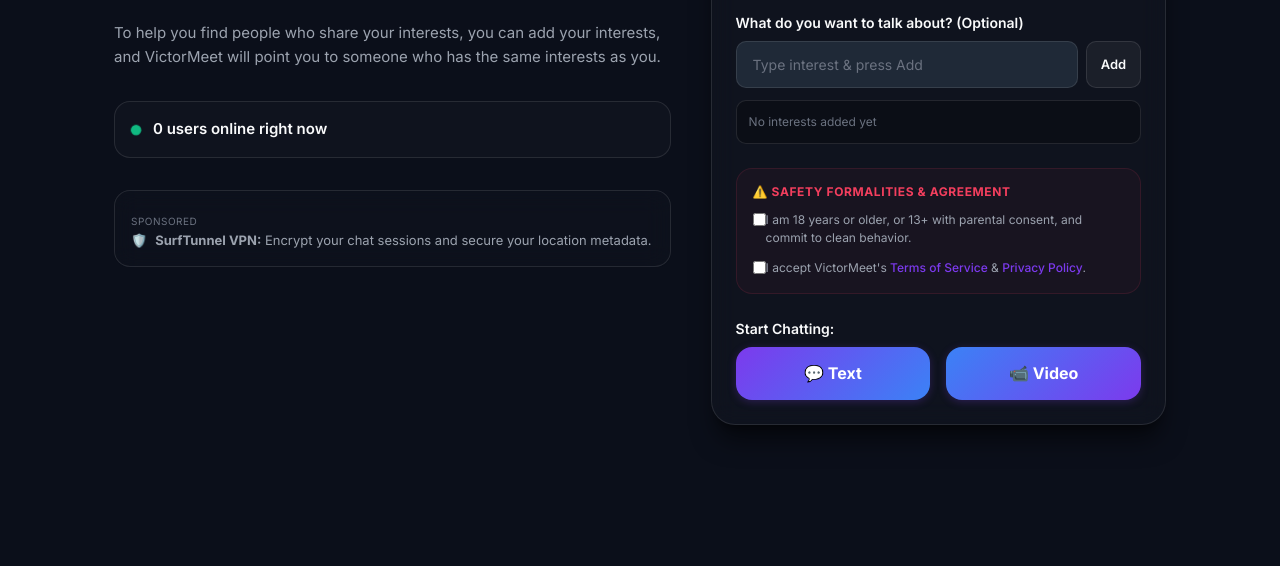
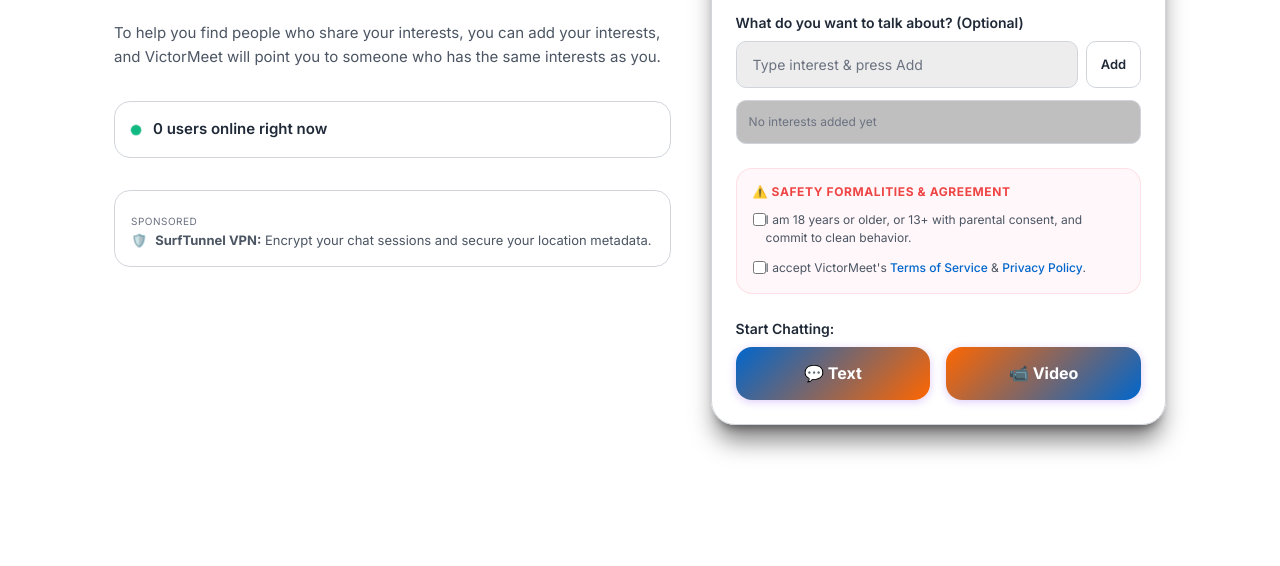
Before and after one commit to Victorezhil/VictorMeet, a website built with Vite: page index.html in a window 1280 px wide. Shown: the part 234-800 px from the top of the page. Built offline with nearby package versions, Linux system fonts and the light colour scheme.

Commit message:
style: changed color variables to light theme to copy Omegle classic branding

```diff
--- a/src/styles/variables.css
+++ b/src/styles/variables.css
@@ -7,58 +7,58 @@
   /* ── Color Palette ─────────────────────────────────────────── */
 
   /* Backgrounds */
-  --bg-primary: #0B0F1A;
-  --bg-secondary: #111827;
-  --bg-tertiary: #1F2937;
+  --bg-primary: #FFFFFF;
+  --bg-secondary: #F7F7F7;
+  --bg-tertiary: #EDEDED;
 
-  /* Surfaces (glassmorphism layers) */
-  --surface: rgba(255, 255, 255, 0.05);
-  --surface-hover: rgba(255, 255, 255, 0.08);
-  --surface-active: rgba(255, 255, 255, 0.12);
+  /* Surfaces (Omegle layout panels) */
+  --surface: #FFFFFF;
+  --surface-hover: #F0F4F8;
+  --surface-active: #E1E9F0;
 
   /* Borders */
-  --border: rgba(255, 255, 255, 0.1);
-  --border-hover: rgba(255, 255, 255, 0.2);
-  --border-focus: rgba(124, 58, 237, 0.5);
+  --border: #D1D5DB;
+  --border-hover: #9CA3AF;
+  --border-focus: #3B82F6;
 
   /* Text */
-  --text-primary: #F9FAFB;
-  --text-secondary: #9CA3AF;
+  --text-primary: #1F2937;
+  --text-secondary: #4B5563;
   --text-tertiary: #6B7280;
-  --text-inverse: #0B0F1A;
+  --text-inverse: #FFFFFF;
 
-  /* Brand – Primary (Deep Violet) */
-  --primary: #7C3AED;
-  --primary-hover: #6D28D9;
-  --primary-active: #5B21B6;
-  --primary-glow: rgba(124, 58, 237, 0.4);
-  --primary-subtle: rgba(124, 58, 237, 0.15);
+  /* Brand – Primary (Omegle Classic Blue) */
+  --primary: #0066CC;
+  --primary-hover: #0052A3;
+  --primary-active: #003D7A;
+  --primary-glow: rgba(0, 102, 204, 0.25);
+  --primary-subtle: rgba(0, 102, 204, 0.1);
 
-  /* Brand – Secondary (Electric Blue) */
-  --secondary: #3B82F6;
-  --secondary-hover: #2563EB;
-  --secondary-glow: rgba(59, 130, 246, 0.4);
-  --secondary-subtle: rgba(59, 130, 246, 0.15);
+  /* Brand – Secondary (Omegle Classic Orange) */
+  --secondary: #FF6600;
+  --secondary-hover: #E65C00;
+  --secondary-glow: rgba(255, 102, 0, 0.25);
+  --secondary-subtle: rgba(255, 102, 0, 0.1);
 
   /* Accents */
   --accent-cyan: #06B6D4;
-  --accent-cyan-glow: rgba(6, 182, 212, 0.4);
-  --accent-rose: #F43F5E;
-  --accent-rose-glow: rgba(244, 63, 94, 0.4);
+  --accent-cyan-glow: rgba(6, 182, 212, 0.25);
+  --accent-rose: #EF4444;
+  --accent-rose-glow: rgba(239, 68, 68, 0.25);
   --accent-green: #10B981;
-  --accent-green-glow: rgba(16, 185, 129, 0.4);
+  --accent-green-glow: rgba(16, 185, 129, 0.25);
   --accent-amber: #F59E0B;
-  --accent-amber-glow: rgba(245, 158, 11, 0.4);
+  --accent-amber-glow: rgba(245, 158, 11, 0.25);
 
   /* Gradients */
-  --gradient-primary: linear-gradient(135deg, #7C3AED, #3B82F6);
-  --gradient-primary-reverse: linear-gradient(135deg, #3B82F6, #7C3AED);
-  --gradient-hero: linear-gradient(135deg, #0B0F1A 0%, #1a1145 50%, #0B0F1A 100%);
-  --gradient-card: linear-gradient(135deg, rgba(124, 58, 237, 0.1), rgba(59, 130, 246, 0.1));
-  --gradient-glow: linear-gradient(135deg, rgba(124, 58, 237, 0.2), rgba(59, 130, 246, 0.2));
-  --gradient-text: linear-gradient(135deg, #7C3AED, #3B82F6, #06B6D4);
-  --gradient-success: linear-gradient(135deg, #10B981, #06B6D4);
-  --gradient-danger: linear-gradient(135deg, #F43F5E, #E11D48);
+  --gradient-primary: linear-gradient(135deg, #0066CC, #FF6600);
+  --gradient-primary-reverse: linear-gradient(135deg, #FF6600, #0066CC);
+  --gradient-hero: linear-gradient(135deg, #FFFFFF 0%, #F3F4F6 100%);
+  --gradient-card: linear-gradient(135deg, rgba(0, 102, 204, 0.05), rgba(255, 102, 0, 0.05));
+  --gradient-glow: linear-gradient(135deg, rgba(0, 102, 204, 0.1), rgba(255, 102, 0, 0.1));
+  --gradient-text: linear-gradient(135deg, #0066CC, #FF6600);
+  --gradient-success: linear-gradient(135deg, #10B981, #059669);
+  --gradient-danger: linear-gradient(135deg, #EF4444, #DC2626);
 
   /* ── Spacing (4px scale) ───────────────────────────────────── */
   --space-0: 0px;
```
